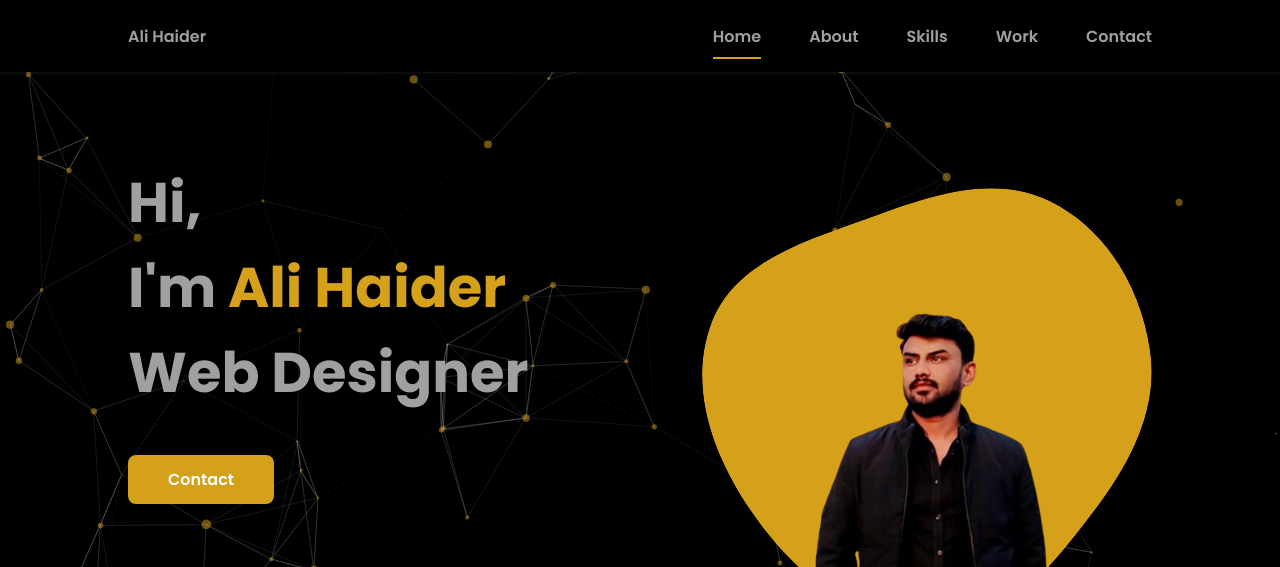
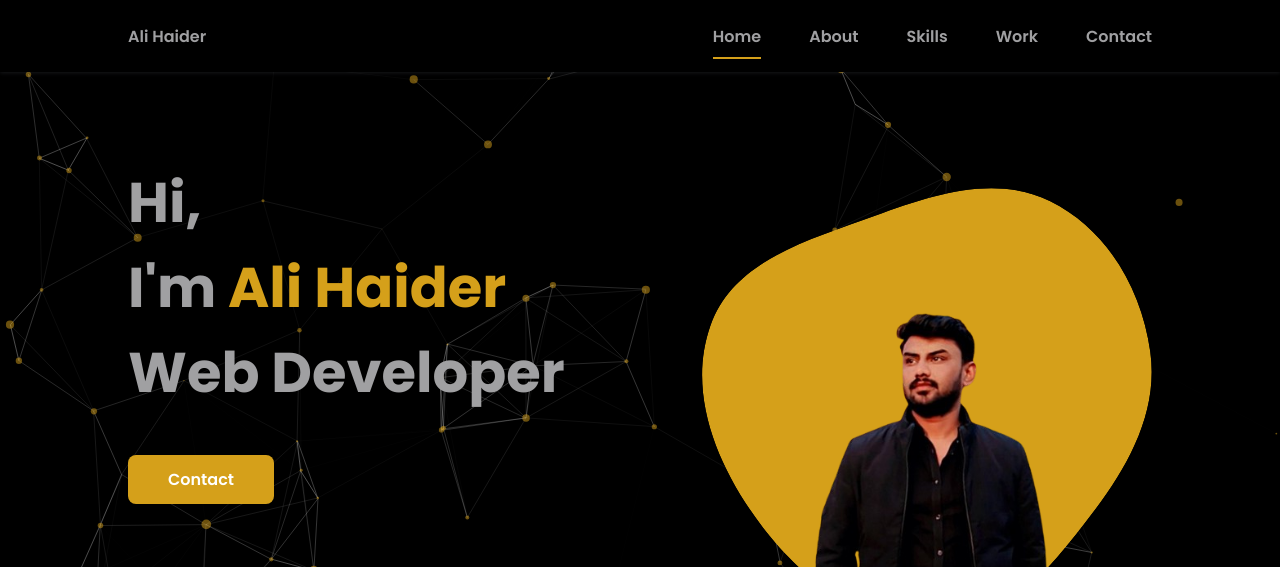
Before and after one commit to alihaider79666/Alihaider.github.io, a plain HTML site: page index.html in a window 1280 px wide. Shown: the top 567 px of the page. Drawn offline with nearby package versions, Linux system fonts and the light colour scheme.

Commit message:
Update index.html

```diff
--- a/index.html
+++ b/index.html
@@ -55,7 +55,7 @@
         <!--===== HOME =====-->
         <section class="home bd-grid" id="home">
             <div class="home__data">
-                <h1 class="home__title">Hi,<br>I'm <span class="home__title-color">Ali Haider</span><br>Web Designer
+                <h1 class="home__title">Hi,<br>I'm <span class="home__title-color">Ali Haider</span><br>Web Developer
                 </h1>
 
                 <a href="https://wa.me/+923076409610?text=Hello%20Ali!" class="button" target="_blank">Contact</a>
```
